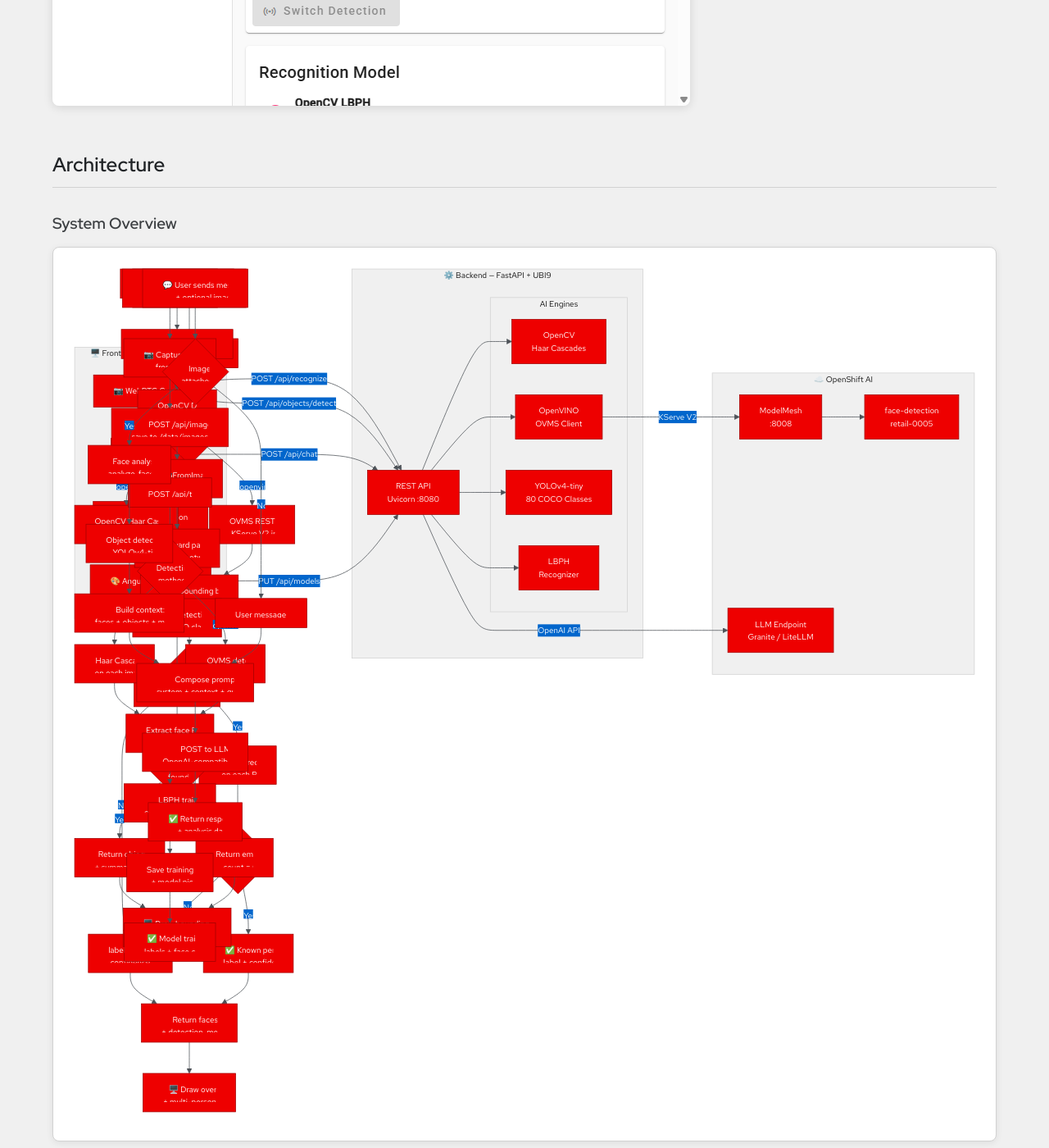
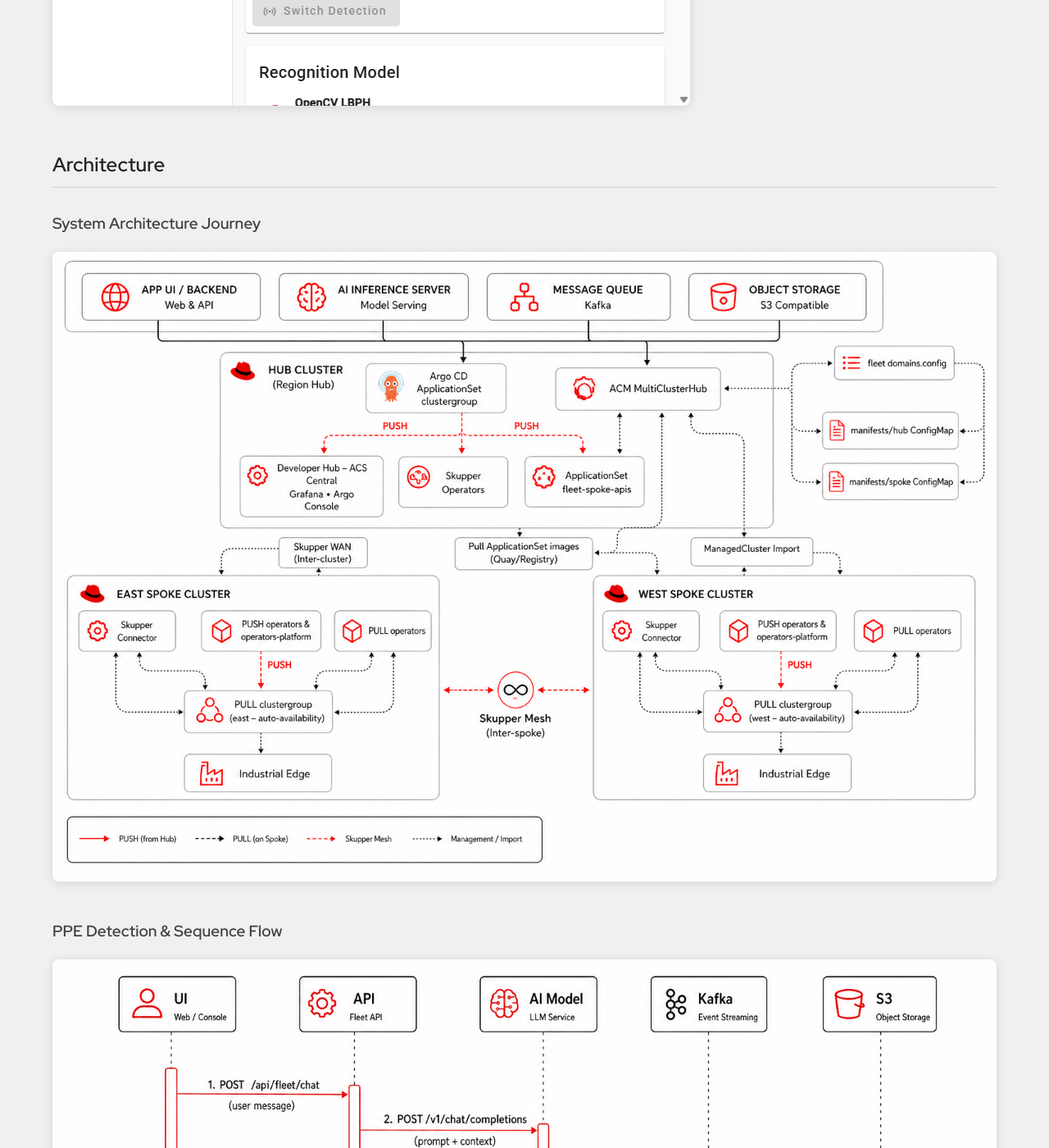
Before and after one commit to maximilianoPizarro/neuroface, a Jekyll site: the page built from docs/index.md, in a window 1280 px wide and 1400 px high, scrolled down 11256 px. Shown: the whole window at 82% size. Built offline with Jekyll 4.4.1, drawn with Linux system fonts in a browser that asks for light colours; some web fonts are replaced; our own code applies the rules of GitHub Pages for plain Markdown files; some of the changed text lies outside the part shown.

Commit message:
docs: replace mermaid with static generated images
Co-authored-by: Cursor <cursoragent@cursor.com>

```diff
--- a/docs/_layouts/default.html
+++ b/docs/_layouts/default.html
@@ -263,15 +263,6 @@
       margin: 32px 0;
     }
 
-    .mermaid {
-      background: var(--rh-white);
-      border-radius: 8px;
-      padding: 20px;
-      margin: 12px 0 20px;
-      box-shadow: 0 2px 8px rgba(0,0,0,0.08);
-      border: 1px solid var(--rh-gray-200);
-      overflow-x: auto;
-    }
 
     /* ── Badges row ── */
     .badges-row {
@@ -398,30 +389,6 @@
     </div>
   </main>
 
-  <script type="module">
-    import mermaid from 'https://cdn.jsdelivr.net/npm/mermaid@11/dist/mermaid.esm.min.mjs';
-    mermaid.initialize({
-      startOnLoad: true,
-      theme: 'base',
-      themeVariables: {
-        primaryColor: '#EE0000',
-        primaryTextColor: '#fff',
-        primaryBorderColor: '#A30000',
-        secondaryColor: '#0066CC',
-        secondaryTextColor: '#fff',
-        tertiaryColor: '#F0F0F0',
-        lineColor: '#4D5258',
-        textColor: '#212427',
-        fontFamily: 'Red Hat Text, sans-serif',
-        fontSize: '13px',
-        nodeBorder: '#A30000',
-        mainBkg: '#EE0000',
-        clusterBkg: '#F0F0F0',
-        clusterBorder: '#D2D2D2',
-      },
-      flowchart: { curve: 'basis', padding: 16 },
-    });
-  </script>
 
   <footer class="site-footer">
     <div class="footer-inner">
--- a/docs/index.md
+++ b/docs/index.md
@@ -72,116 +72,29 @@ NeuroFace is a facial recognition and object detection web application built wit
 
 ## Architecture
 
-### System Overview
+### System Architecture Journey
 
-<div class="mermaid">
-graph LR
-  subgraph Frontend["🖥️ Frontend — Angular 17 + Nginx"]
-    CAM["📷 WebRTC Camera"]
-    UI["🎨 Angular Material UI"]
-    OBJ_UI["🔍 Object Detection"]
-    CHAT_UI["💬 AI Chat"]
-  end
+![System Architecture](screenshots/rh_architecture.png)
 
-  subgraph Backend["⚙️ Backend — FastAPI + UBI9"]
-    API["REST API<br/>Uvicorn :8080"]
-    subgraph Engines["AI Engines"]
-      CV["OpenCV<br/>Haar Cascades"]
-      OVMS_C["OpenVINO<br/>OVMS Client"]
-      YOLO["YOLOv4-tiny<br/>80 COCO Classes"]
-      LBPH["LBPH<br/>Recognizer"]
-    end
-  end
+### PPE Detection & Sequence Flow
 
-  subgraph External["☁️ OpenShift AI"]
-    MM["ModelMesh<br/>:8008"]
-    FACE_M["face-detection<br/>retail-0005"]
-    LLM["LLM Endpoint<br/>Granite / LiteLLM"]
-  end
+![PPE Sequence](screenshots/rh_sequence.png)
 
-  CAM -->|POST /api/recognize| API
-  CAM -->|POST /api/objects/detect| API
-  CHAT_UI -->|POST /api/chat| API
-  UI -->|PUT /api/models| API
+### Face Recognition & MLOps Flow
 
-  API --> CV
-  API --> OVMS_C
-  API --> YOLO
-  API --> LBPH
-  OVMS_C -->|KServe V2| MM
-  MM --> FACE_M
-  API -->|OpenAI API| LLM
-</div>
-
-### Face Recognition Flow
-
-<div class="mermaid">
-flowchart TD
-  A["📷 Camera captures frame<br/>(base64)"] --> B["POST /api/recognize"]
-  B --> C{"Detection<br/>method?"}
-  C -- opencv --> D["OpenCV Haar Cascade<br/>detectMultiScale"]
-  C -- openvino --> E["OVMS REST call<br/>KServe V2 infer"]
-  D --> F["Face bounding boxes<br/>(x, y, w, h)"]
-  E --> F
-  F --> G{"Model<br/>trained?"}
-  G -- Yes --> H["LBPH predict<br/>on each ROI"]
-  G -- No --> I["label = unknown<br/>confidence = 0"]
-  H --> J{"confidence<br/>4-85?"}
-  J -- Yes --> K["✅ Known person<br/>label + confidence"]
-  J -- No --> I
-  I --> L["Return faces[]<br/>+ detection_method"]
-  K --> L
-  L --> M["🖥️ Draw overlay<br/>+ multi-person grid"]
-</div>
+![Face Recognition Flow](screenshots/rh_face_flow.png)
 
 ### Object Detection Flow
 
-<div class="mermaid">
-flowchart TD
-  A["📷 Camera captures frame"] --> B["POST /api/objects/detect"]
-  B --> C["OpenCV DNN<br/>YOLOv4-tiny"]
-  C --> D["blobFromImage<br/>416x416, normalize"]
-  D --> E["Forward pass<br/>through network"]
-  E --> F["Parse detections<br/>80 COCO classes"]
-  F --> G["NMS filter<br/>confidence > 0.4"]
-  G --> H{"Objects<br/>found?"}
-  H -- Yes --> I["Return objects[]<br/>+ summary counts"]
-  H -- No --> J["Return empty<br/>count = 0"]
-  I --> K["🖥️ Draw bounding boxes<br/>color per class"]
-  J --> K
-</div>
+![Object Detection Flow](screenshots/rh_object_flow.png)
 
 ### Training Flow
 
-<div class="mermaid">
-flowchart TD
-  A["👤 User enters label<br/>(person name)"] --> B["📷 Capture images<br/>from camera"]
-  B --> C["POST /api/images<br/>save to /data/images/label/"]
-  C --> D["POST /api/train"]
-  D --> E{"Detection<br/>method?"}
-  E -- opencv --> F["Haar Cascade<br/>on each image"]
-  E -- openvino --> G["OVMS detect<br/>on each image"]
-  F --> H["Extract face ROIs<br/>(grayscale)"]
-  G --> H
-  H --> I["LBPH train<br/>on all ROIs + labels"]
-  I --> J["Save training.yml<br/>+ model.pickle"]
-  J --> K["✅ Model trained<br/>labels + face count"]
-</div>
+![Training Flow](screenshots/rh_training_flow.png)
 
 ### AI Chat Analysis Flow
 
-<div class="mermaid">
-flowchart TD
-  A["💬 User sends message<br/>+ optional image"] --> B{"Image<br/>attached?"}
-  B -- Yes --> C["Face analysis<br/>analyze_faces()"]
-  C --> D["Object detection<br/>YOLOv4-tiny"]
-  D --> E["Build context:<br/>faces + objects + method"]
-  B -- No --> F["User message only"]
-  E --> G["Compose prompt:<br/>system + context + question"]
-  F --> G
-  G --> H["POST to LLM<br/>OpenAI-compatible API"]
-  H --> I["✅ Return response<br/>+ analysis data"]
-</div>
+![AI Chat Analysis Flow](screenshots/rh_chat_flow.png)
 
 ## Helm Chart
 
```
Also changed, not shown: README.md, docs/screenshots/rh_architecture.png (added), docs/screenshots/rh_chat_flow.png (added), docs/screenshots/rh_face_flow.png (added), docs/screenshots/rh_object_flow.png (added), docs/screenshots/rh_sequence.png (added), docs/screenshots/rh_training_flow.png (added).
